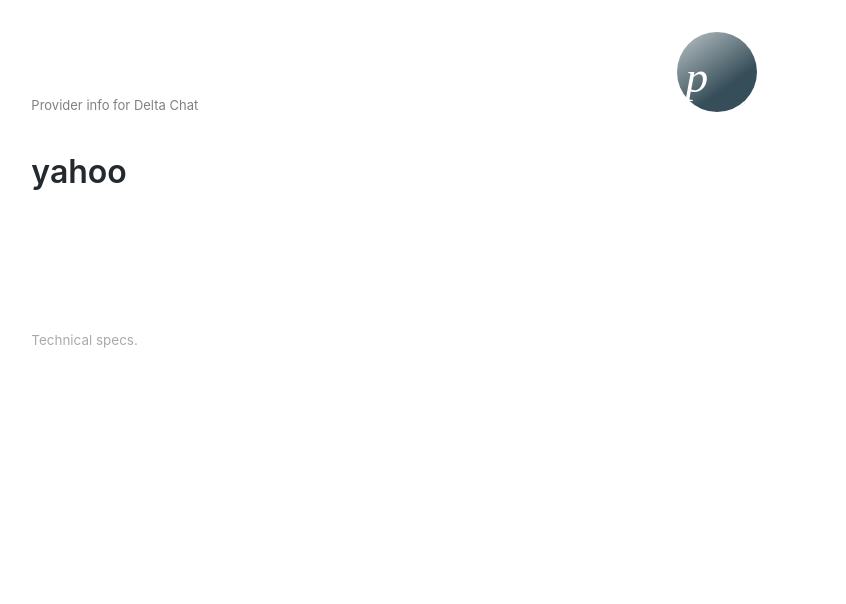
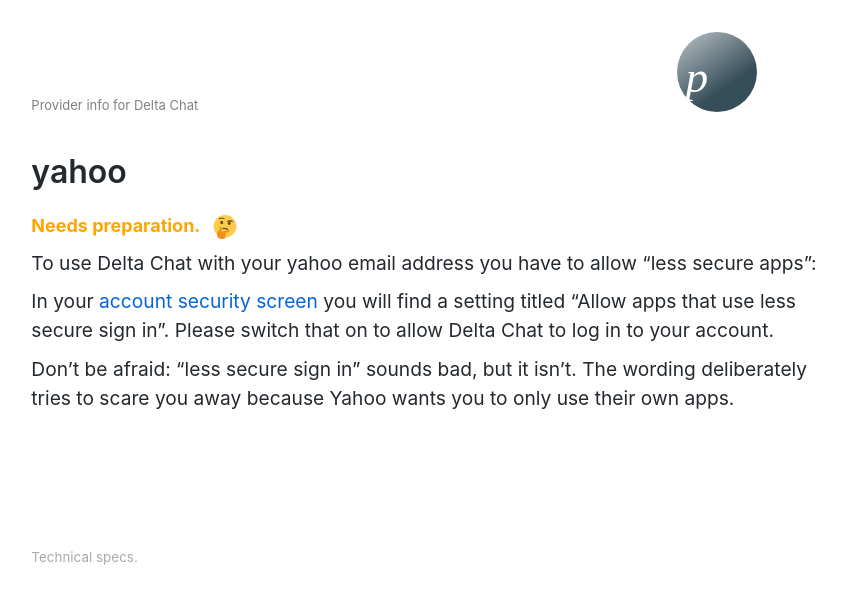
Before and after one commit to deltachat/provider-db, a Jekyll site: the page built from _providers/yahoo.md, in a window 1280 px wide. Shown: the top 604 px of the page, without its empty margins (214-1060 px from the left). Built offline with Jekyll 4.4.1, drawn with Linux system fonts in a browser that asks for light colours.

Commit message:
fixing other mentions of state/status

```diff
--- a/_layouts/provider.html
+++ b/_layouts/provider.html
@@ -21,7 +21,7 @@
 
         <div class='project-title'>Provider info for Delta Chat</div>
         <h1>{{ page.name }}</h1>
-        {% case page.state %}
+        {% case page.status %}
         {% when 'OK' %}
           <p class='state-subheading state-ok'>
             Just works!
--- a/assets/search.js
+++ b/assets/search.js
@@ -22,7 +22,7 @@
         newIndex.push({
             elem: elem,
             searchkey: elem.dataset.searchkey.toLowerCase(),
-            no_preparation: elem.dataset.state === "OK",
+            no_preparation: elem.dataset.status === "OK",
         })
     }
 
--- a/fallback.html
+++ b/fallback.html
@@ -18,7 +18,7 @@
                   <b>
                     <a href="{{ provider.url }}">{{ provider.title }}</a> [ {{ provider.domains | join: "; "  }} ]<br>
                   </b>
-                  [ {{ provider.status.state }} on {{ provider.status.date }} ]<br>
+                  [ {{ provider.status.status }} on {{ provider.status.last_checked }} ]<br>
                   [ {{ provider.credentials | join: " or " }} ]
                 </li>
                 {% endfor %}
--- a/index.html
+++ b/index.html
@@ -74,11 +74,11 @@
 
         <tr
             data-searchkey="{{provider.name}} {{provider.domains | join: ' '}}"
-            data-state="{{ provider.status.state }}"
+            data-status="{{ provider.status.status }}"
             >
-            <td class="status-{{ provider.status.state | downcase }}">
+            <td class="status-{{ provider.status.status | downcase }}">
                     <span class="status">
-                        {% case provider.status.state %}
+                        {% case provider.status.status %}
                         {% when 'OK' %}
                         OK
                         {% when 'PREPARATION' %}
```
